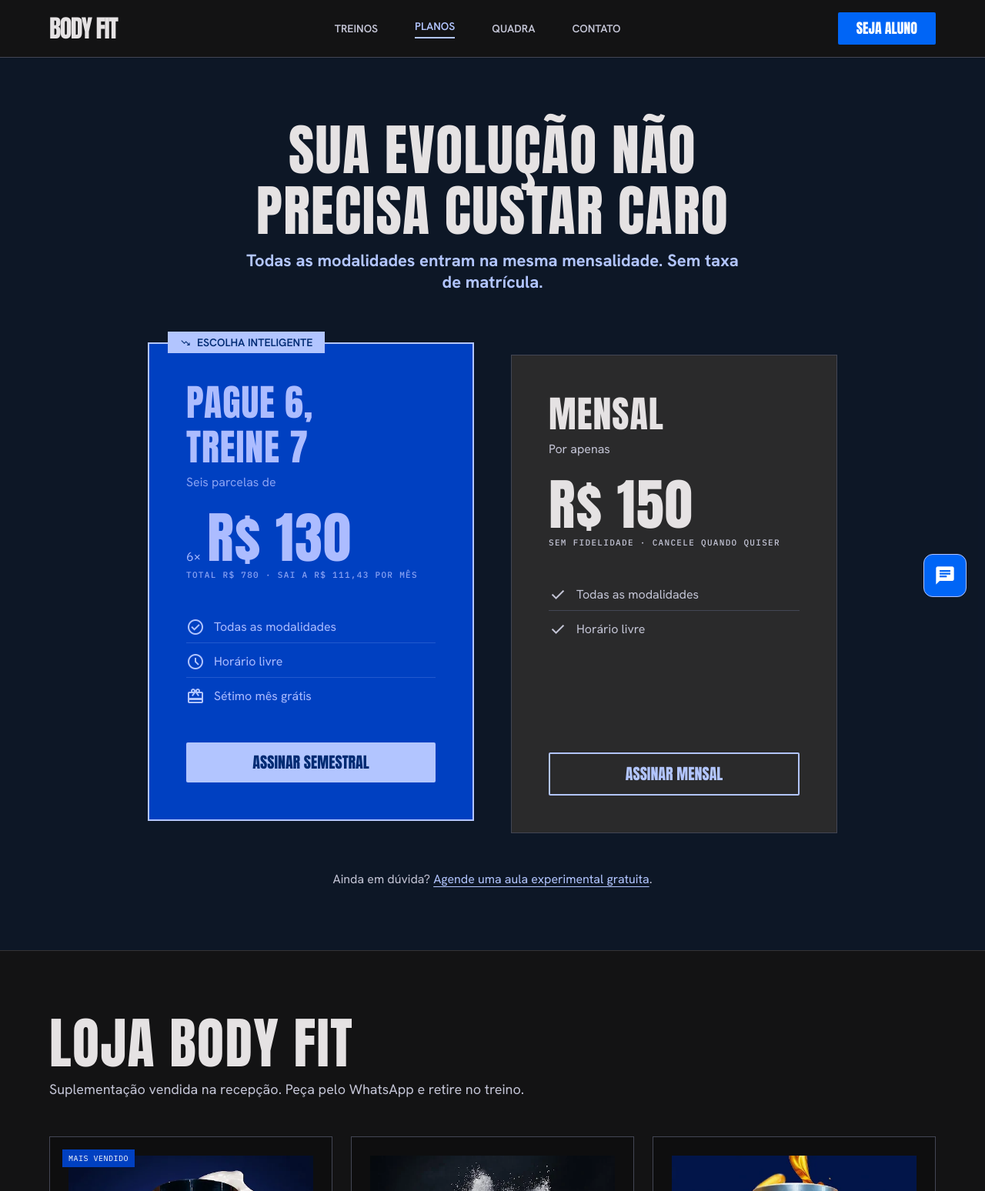
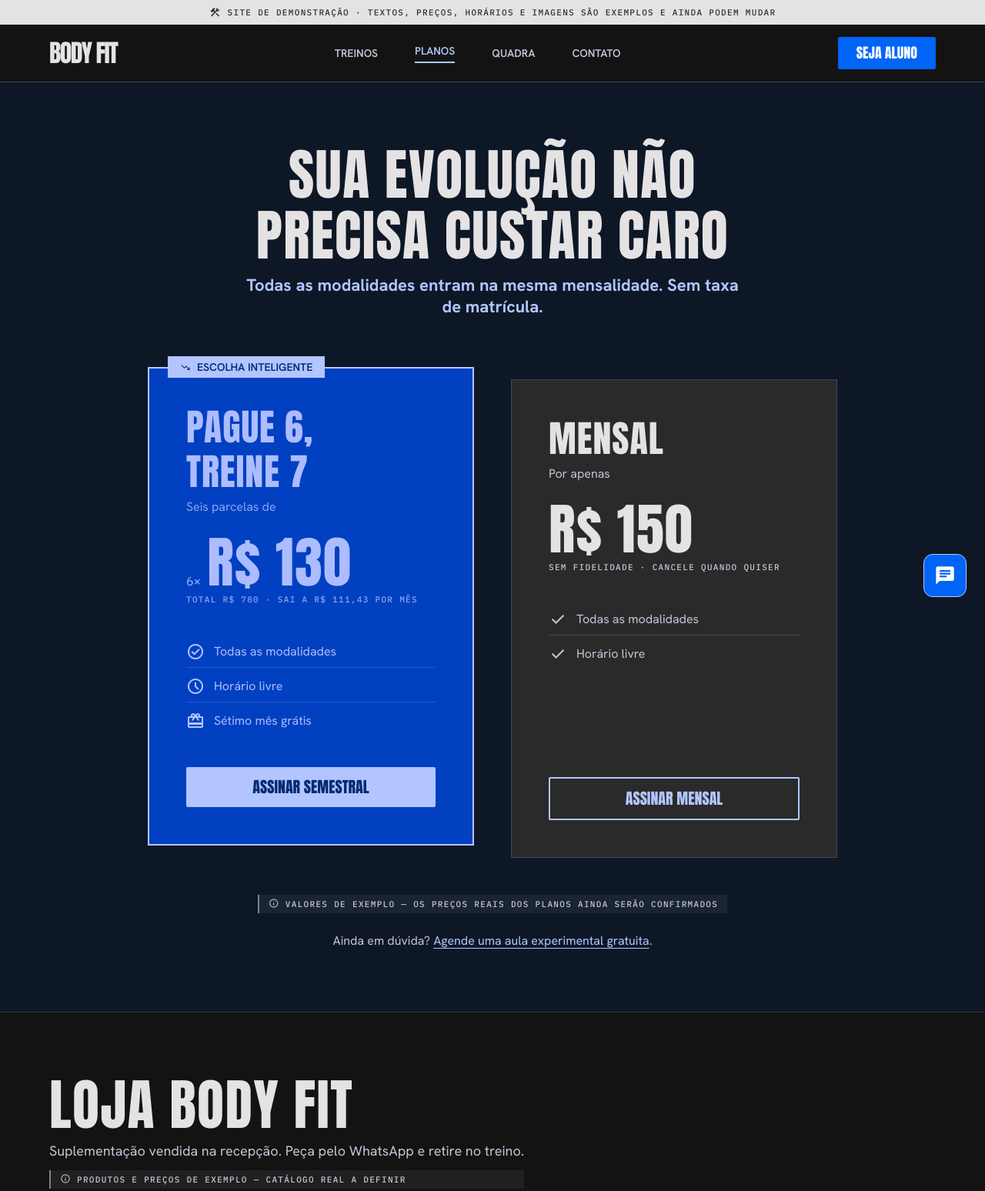
Before and after one commit to joaovittorcc/body-fit, a website: page planos.html in a window 1280 px wide. Shown: the top 1548 px of the page at 77% size. Drawn offline with nearby package versions, Linux system fonts and the light colour scheme.

Commit message:
feat: marca o site como demonstração
Boa parte do conteúdo ainda é exemplo (horários, preços dos planos,
catálogo da loja, fotos). Sem sinalização, um visitante — ou o Google —
trata esses valores como informação real do negócio.

Três camadas de aviso:
- Faixa fixa no topo das 5 páginas, dentro do wrapper sticky junto com a
  nav, então continua visível durante a rolagem. Usa os tokens invertidos
  da paleta para ler como camada de sistema, não como conteúdo da marca.
- Notas pontuais nos blocos cujo dado não foi confirmado: horário de
  funcionamento, grade de aulas, preços dos planos, catálogo de
  suplementos e a imagem da quadra.
- noindex/nofollow no <head>, para o Google não indexar preço e horário
  de exemplo e passar a exibi-los como dado real do negócio.

Todos os pontos estão comentados no código e documentados no README com
o comando de busca para remoção na versão final.

Co-Authored-By: Claude Opus 5 <noreply@anthropic.com>

```diff
--- a/assets/css/src.css
+++ b/assets/css/src.css
@@ -98,6 +98,22 @@
     @apply border-l;
   }
 
+  /* ---- Avisos de demonstração ------------------------------------------
+     Usam os tokens invertidos da paleta de propósito: a faixa clara sobre
+     o site escuro lê como camada de sistema, não como conteúdo da marca.
+     REMOVER tudo isto ao publicar a versão final. */
+  .demo-banner {
+    @apply flex w-full items-center justify-center gap-2 bg-inverse-surface
+           px-margin-mobile py-2 text-center font-data text-data-xs
+           uppercase text-inverse-on-surface md:px-margin-desktop;
+  }
+
+  .demo-nota {
+    @apply mt-sm flex items-start gap-2 border-l-2 border-inverse-surface/50
+           bg-inverse-surface/[0.06] px-sm py-xs font-data text-data-xs
+           uppercase text-on-surface-variant;
+  }
+
   /* ---- Botões ---------------------------------------------------------- */
   .btn {
     @apply inline-flex items-center justify-center gap-2 rounded-sm px-6 py-3
--- a/planos.html
+++ b/planos.html
@@ -5,6 +5,8 @@
 <meta content="width=device-width, initial-scale=1.0, viewport-fit=cover" name="viewport"/>
 <title>Planos e Loja — BODY FIT Vianópolis</title>
 <meta name="description" content="Plano mensal por R$ 150 ou pague 6 e treine 7 por R$ 130 ao mês. Todas as modalidades inclusas. Loja de suplementos na recepção."/>
+<meta name="robots" content="noindex, nofollow"/>
+<!-- ^ demonstração: impede que o Google indexe preços e horários de exemplo. Remover ao publicar. -->
 <meta name="theme-color" content="#131314"/>
 <link rel="icon" href="assets/img/favicon.svg" type="image/svg+xml"/>
 
@@ -27,8 +29,18 @@
 <a class="skip-link" href="#conteudo">Pular para o conteúdo</a>
 
 <!-- ===== Navegação ===================================================== -->
-<header class="sticky top-0 z-50 w-full border-b border-outline-variant bg-background">
-  <nav class="mx-auto flex w-full max-w-7xl items-center justify-between px-margin-mobile py-4 md:px-margin-desktop" aria-label="Principal">
+<header class="sticky top-0 z-50 w-full bg-background">
+<!-- ===== AVISO DE DEMONSTRAÇÃO — REMOVER AO PUBLICAR =====================
+     Junto com esta faixa, remover também:
+       - <meta name="robots" content="noindex, nofollow"/> no <head>
+       - os blocos .demo-nota espalhados pelas páginas
+       - as regras .demo-banner e .demo-nota em assets/css/src.css        -->
+<div class="demo-banner" role="note">
+  <span class="material-symbols-outlined text-[16px]" aria-hidden="true">construction</span>
+  <span>Site de demonstração &middot; textos, preços, horários e imagens são exemplos e ainda podem mudar</span>
+</div>
+
+  <nav class="mx-auto flex w-full max-w-7xl items-center justify-between border-b border-outline-variant px-margin-mobile py-4 md:px-margin-desktop" aria-label="Principal">
     <a class="font-headline-md text-headline-md tracking-tighter text-on-surface transition-colors hover:text-secondary" href="index.html" translate="no">BODY&nbsp;FIT</a>
 
     <div class="hidden items-center gap-lg md:flex">
@@ -141,7 +153,12 @@
       </div>
     </div>
 
-    <p class="mt-lg font-body-md text-body-md text-on-surface-variant">
+    <p class="demo-nota mt-lg justify-center text-center" role="note">
+      <span class="material-symbols-outlined text-[14px]" aria-hidden="true">info</span>
+      Valores de exemplo — os preços reais dos planos ainda serão confirmados
+    </p>
+
+    <p class="mt-md font-body-md text-body-md text-on-surface-variant">
       Ainda em dúvida?
       <a class="text-secondary underline underline-offset-4 transition-colors hover:text-primary" href="index.html#contato">Agende uma aula experimental gratuita</a>.
     </p>
@@ -156,6 +173,10 @@
         <h2 id="tit-loja" class="font-display-lg text-display-lg uppercase text-on-surface max-md:text-headline-lg-mobile">Loja BODY FIT</h2>
         <p class="mt-2 font-body-lg text-body-lg text-on-surface-variant">
           Suplementação vendida na recepção. Peça pelo WhatsApp e retire no treino.
+        </p>
+        <p class="demo-nota" role="note">
+          <span class="material-symbols-outlined text-[14px]" aria-hidden="true">info</span>
+          Produtos e preços de exemplo — catálogo real a definir
         </p>
       </div>
     </div>
```
Also changed, not shown: 404.html (+10 -0 lines), index.html (+18 -1 lines), modalidades.html (+19 -2 lines), unidades.html (+18 -1 lines), README.md, assets/css/app.css.
